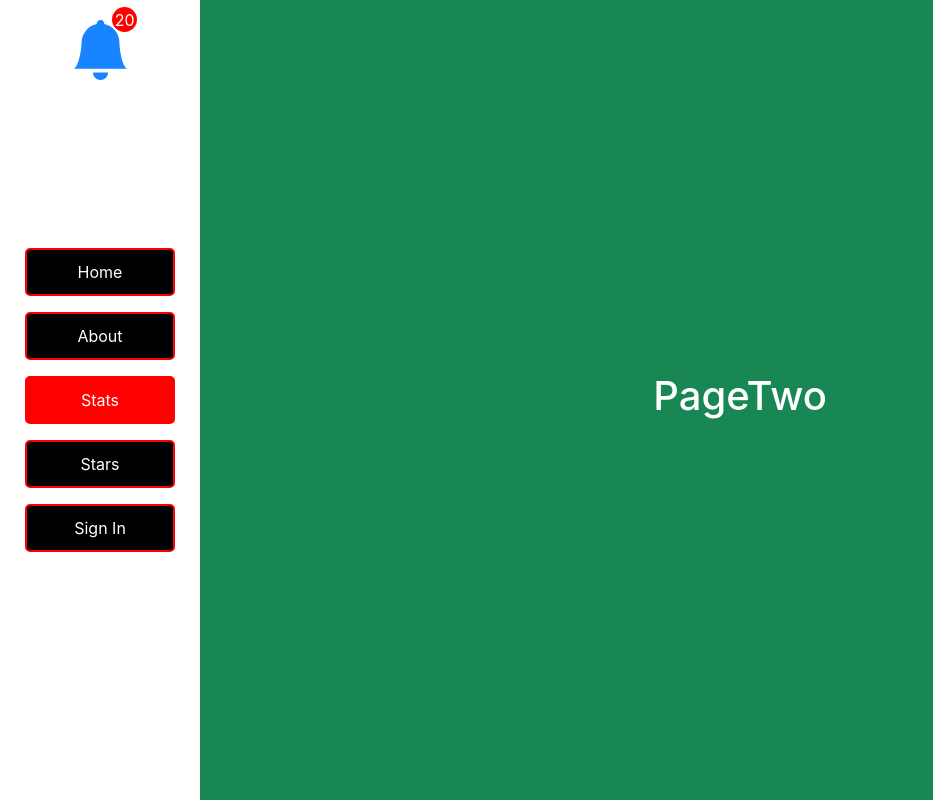
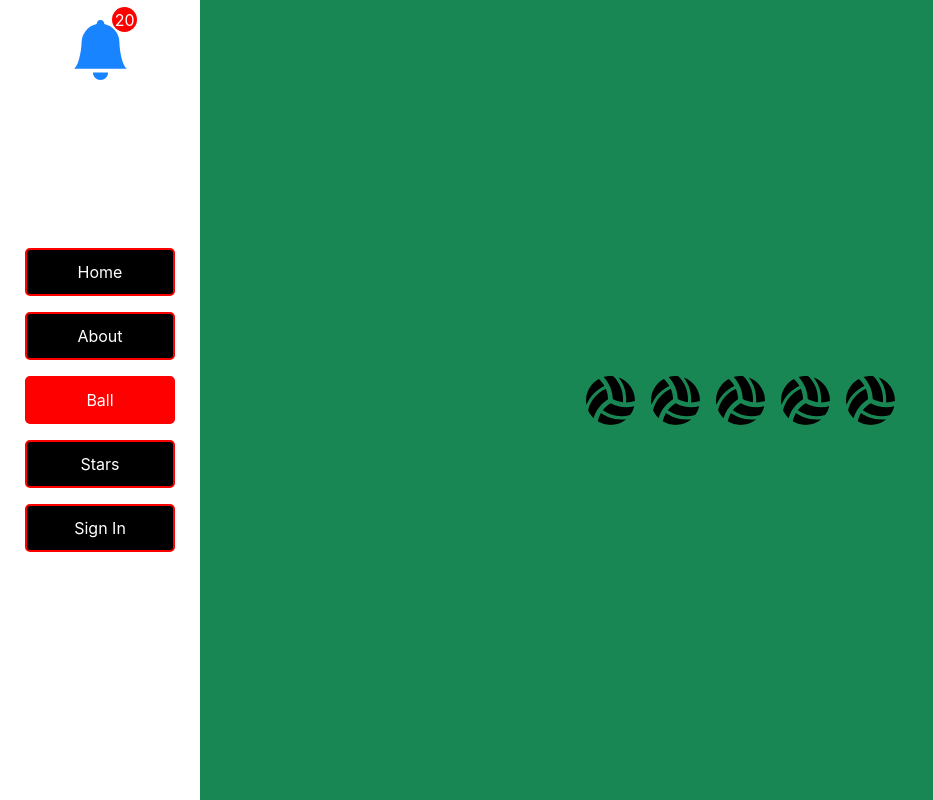
Before and after one commit to neharadialcode/learning-react, a React (Create React App) app: page /page-two in a window 1280 px wide. Shown: the whole page, without its empty margins (0-933 px from the left). Built offline with nearby package versions, Linux system fonts and the light colour scheme.

Commit message:
ball fill state added

```diff
--- a/src/App.css
+++ b/src/App.css
@@ -52,3 +52,6 @@
 .text-green {
   color: rgb(62, 195, 84);
 }
+.fill_blue svg path {
+  fill: blue;
+}
--- a/src/components/Icon.jsx
+++ b/src/components/Icon.jsx
@@ -124,3 +124,20 @@ export const starts = [
     starUrl: <Star />,
   },
 ];
+export const ballData = [
+  {
+    starUrl: <Ball />,
+  },
+  {
+    starUrl: <Ball />,
+  },
+  {
+    starUrl: <Ball />,
+  },
+  {
+    starUrl: <Ball />,
+  },
+  {
+    starUrl: <Ball />,
+  },
+];
--- a/src/components/PageTwo.jsx
+++ b/src/components/PageTwo.jsx
@@ -1,9 +1,20 @@
 import React from "react";
+import { useState } from "react";
+import { ballData } from "./Icon";
 
 const PageTwo = () => {
+  const [ball, setBall] = useState();
   return (
     <div className="vh-100 bg-success text-white d-flex flex-column justify-content-center align-items-center w-100">
-      <h1>PageTwo</h1>
+      <div className="d-flex">
+        {ballData.map((obj, index) => (
+          <div onClick={() => setBall(index)} key={index} className="px-2">
+            <small className={ball >= index ? "fill_blue" : ""}>
+              {obj.starUrl}
+            </small>
+          </div>
+        ))}
+      </div>
     </div>
   );
 };
--- a/src/components/PushNavLink.jsx
+++ b/src/components/PushNavLink.jsx
@@ -38,7 +38,7 @@ const PushNavLink = ({ history }) => {
           className={`common_btn ${active === "/page-two" ? "active_btn" : ""}`}
           onClick={() => pageTwoHandler()}
         >
-          Stats
+          Ball
         </button>
       </div>
       <div className="p-2 text-center">
```
